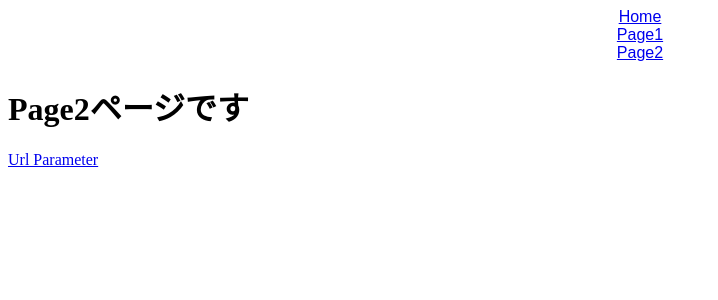
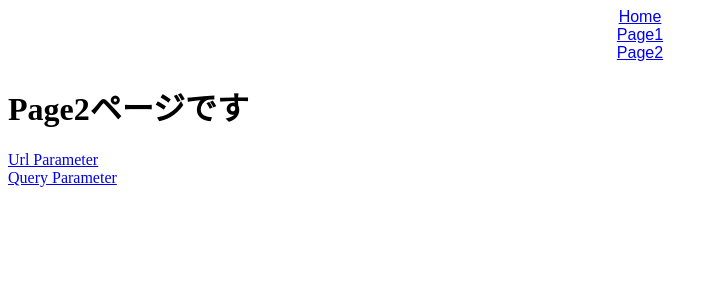
Before and after one commit to michiwo1/react-tutorial-2-react-router, a React (Create React App) app: page /page2 in a window 1280 px wide. Shown: the top 300 px of the page, without its empty margins (0-718 px from the left). Built offline with nearby package versions, Linux system fonts and the light colour scheme.

Commit message:
クエリパラメーターの使い方

```diff
--- a/src/Page2.jsx
+++ b/src/Page2.jsx
@@ -5,6 +5,8 @@
     <div>
       <h1>Page2ページです</h1>
       <Link to={"/page2/10"}>Url Parameter</Link>
+      <br />
+      <Link to={"/page2/10?name=hogehoge"}>Query Parameter</Link>
     </div>
   );
 };
--- a/src/UrlParameter.jsx
+++ b/src/UrlParameter.jsx
@@ -1,11 +1,15 @@
-import { useParams } from "react-router-dom";
+import { useParams, useLocation } from "react-router-dom";
 
 export const UrlParameter = () => {
   const { id } = useParams();
+  const { search } = useLocation();
+  const query = new URLSearchParams(search);
+
   return (
     <div>
       <h1>UrlParameterページです</h1>
       <p>{id}</p>
+      <p>{query.get("name")}</p>
     </div>
   );
 };
```
